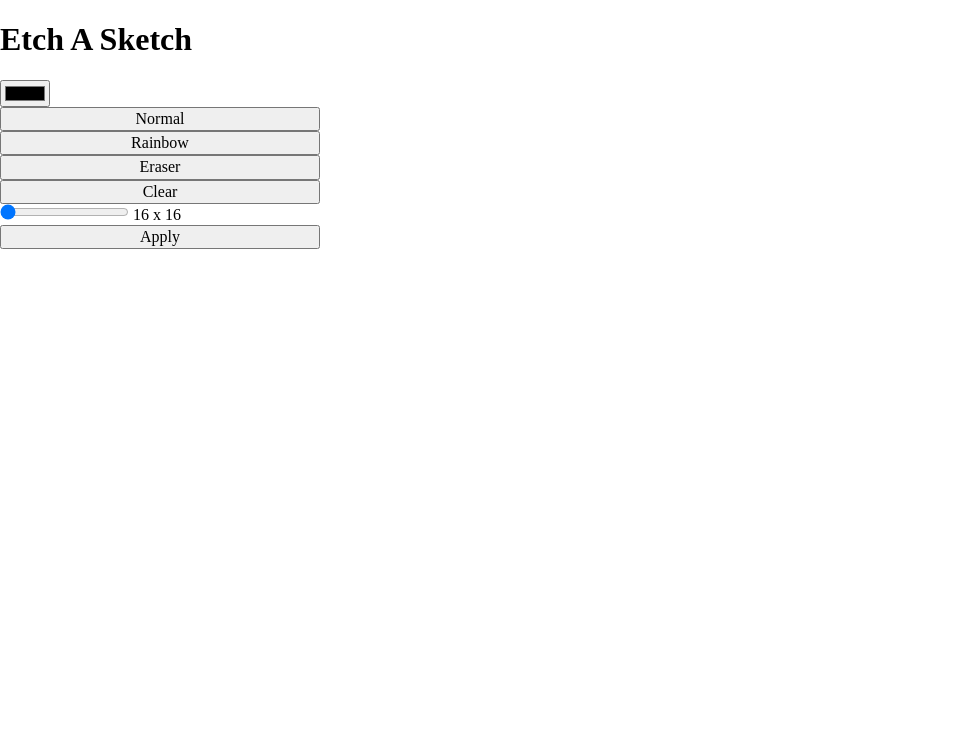
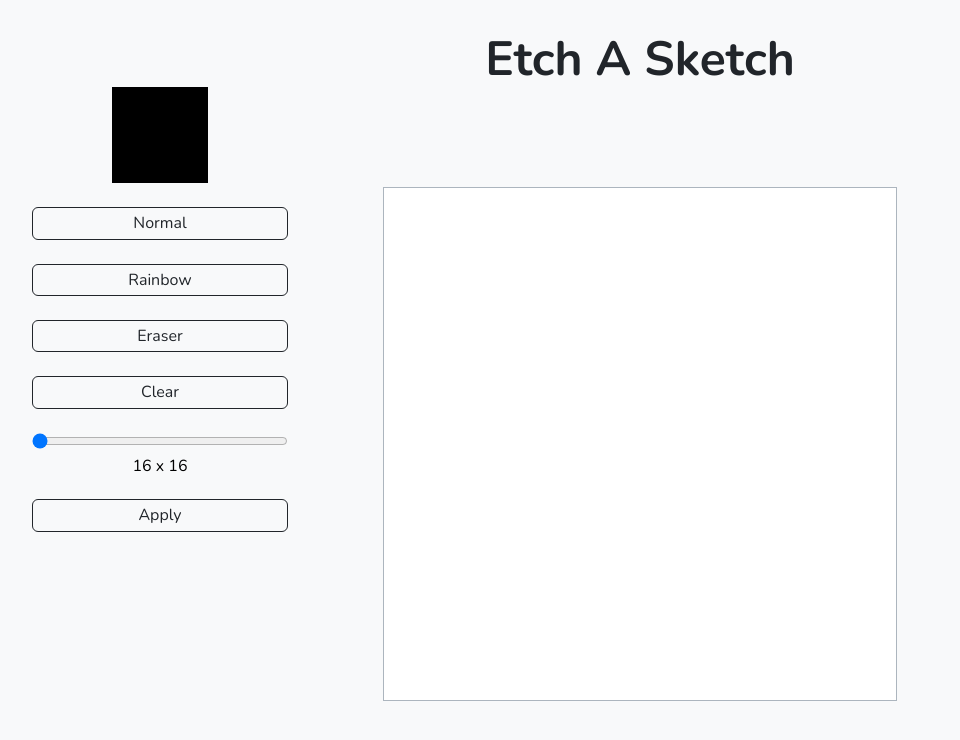
Before and after one commit to haziq-rozaidi/etch-a-sketch, a plain HTML site: page index.html in a window 1280 px wide. Shown: the whole page, without its empty margins (0-960 px from the left). Drawn offline with nearby package versions, Linux system fonts and the light colour scheme.

Commit message:
Add styles to controls, headings and grid

```diff
--- a/index.html
+++ b/index.html
@@ -7,24 +7,27 @@
     <title>Etch A Sketch</title>
     <link rel="stylesheet" href="./styles/normalize.css">
     <link rel="stylesheet" href="./styles/main.css">
+    <link rel="preconnect" href="https://fonts.googleapis.com">
+    <link rel="preconnect" href="https://fonts.gstatic.com" crossorigin>
+    <link href="https://fonts.googleapis.com/css2?family=Nunito:wght@300;400;500;600;700;800;900&display=swap" rel="stylesheet">
     <script src="./scripts/index.js" defer></script>
 </head>
 <body class="page">
     <header class="page__head">
-        <h1>Etch A Sketch</h1>
+        <h1 class="heading heading_level_1 heading_text_center">Etch A Sketch</h1>
     </header>
     <main class="page__main">
         <div class="settings">
-            <input type="color">
-            <button type="button">Normal</button>
-            <button type="button">Rainbow</button>
-            <button type="button">Eraser</button>
-            <button type="button">Clear</button>
-            <div>
-                <input type="range" id="numOfSquares" name="numOfSquares" min="16" max="100" value="16">
+            <input class="settings__color" type="color">
+            <button class="btn btn_outline-dark btn_size_md" type="button">Normal</button>
+            <button class="btn btn_outline-dark btn_size_md" type="button">Rainbow</button>
+            <button class="btn btn_outline-dark btn_size_md" type="button">Eraser</button>
+            <button class="btn btn_outline-dark btn_size_md" type="button">Clear</button>
+            <div class="settings__slider">
+                <input class="settings__range" type="range" id="numOfSquares" name="numOfSquares" min="16" max="100" value="16">
                 <label for="numOfSquares">16 x 16</label>
             </div>
-            <button type="button">Apply</button>
+            <button class="btn btn_outline-dark btn_size_md" type="button">Apply</button>
         </div>
         <div class="grid"></div>
     </main>
--- a/styles/main.css
+++ b/styles/main.css
@@ -1,4 +1,6 @@
 .page {
+    font-family: Nunito, sans-serif;
+    background-color: #F8F9FA;
     height: 100vh;
     display: grid;
     grid-template-columns: repeat(4, 1fr);
@@ -9,6 +11,20 @@
     grid-column: 1 / -1;
 }
 
+.heading {
+    margin: 0;
+    color: #21252A;
+}
+
+.heading_level_1 {
+    font-size: 3rem;
+    margin: 2rem 0 0;
+}
+
+.heading_text_center {
+    text-align: center;
+}
+
 .page__main {
     grid-column: 1 / -1;
     grid-row: 2 / -1;
@@ -16,12 +32,74 @@
     grid-template-columns: 1fr 2fr 1fr;
 }
 
+.grid {
+    width: 32rem;
+    height: 32rem;
+    border: 1px solid #ACB5BE;
+    background-color: #FFF;
+    grid-column: 2;
+    place-self: center;
+}
+
 .settings {
     grid-column: 1;
     display: flex;
     flex-direction: column;
+    align-items: center;
+    row-gap: 1.5rem;
 }
 
-.grid {
-    grid-column: 2;
+.settings__color {
+    width: 6rem;
+    height: 6rem;
+    border: 0;
+    padding: 0;
+    cursor: pointer;
 }
+
+.settings__color::-moz-color-swatch {
+    border: 0;
+}
+
+.settings__color::-webkit-color-swatch {
+    border: 0;
+}
+
+.settings__color::-webkit-color-swatch-wrapper {
+    padding: 0;
+}
+
+.settings__slider {
+    width: 16rem;
+    display: flex;
+    flex-direction: column;
+    align-items: center;
+    row-gap: 0.5rem;
+}
+
+.settings__range {
+    width: 100%;
+}
+
+.btn {
+    padding: 0.375rem 0.75rem;
+    cursor: pointer;
+    border-radius: 0.375rem;
+    border-style: solid;
+    border-width: 1px;
+}
+
+.btn_outline-dark {
+    border-color: #21252A;
+    background-color: transparent;
+    color: #21252A;
+}
+
+.btn_outline-dark:hover {
+    background-color: #21252A;
+    color: #F8F9FA;
+}
+
+.btn_size_md {
+    width: 16rem;
+}
```
